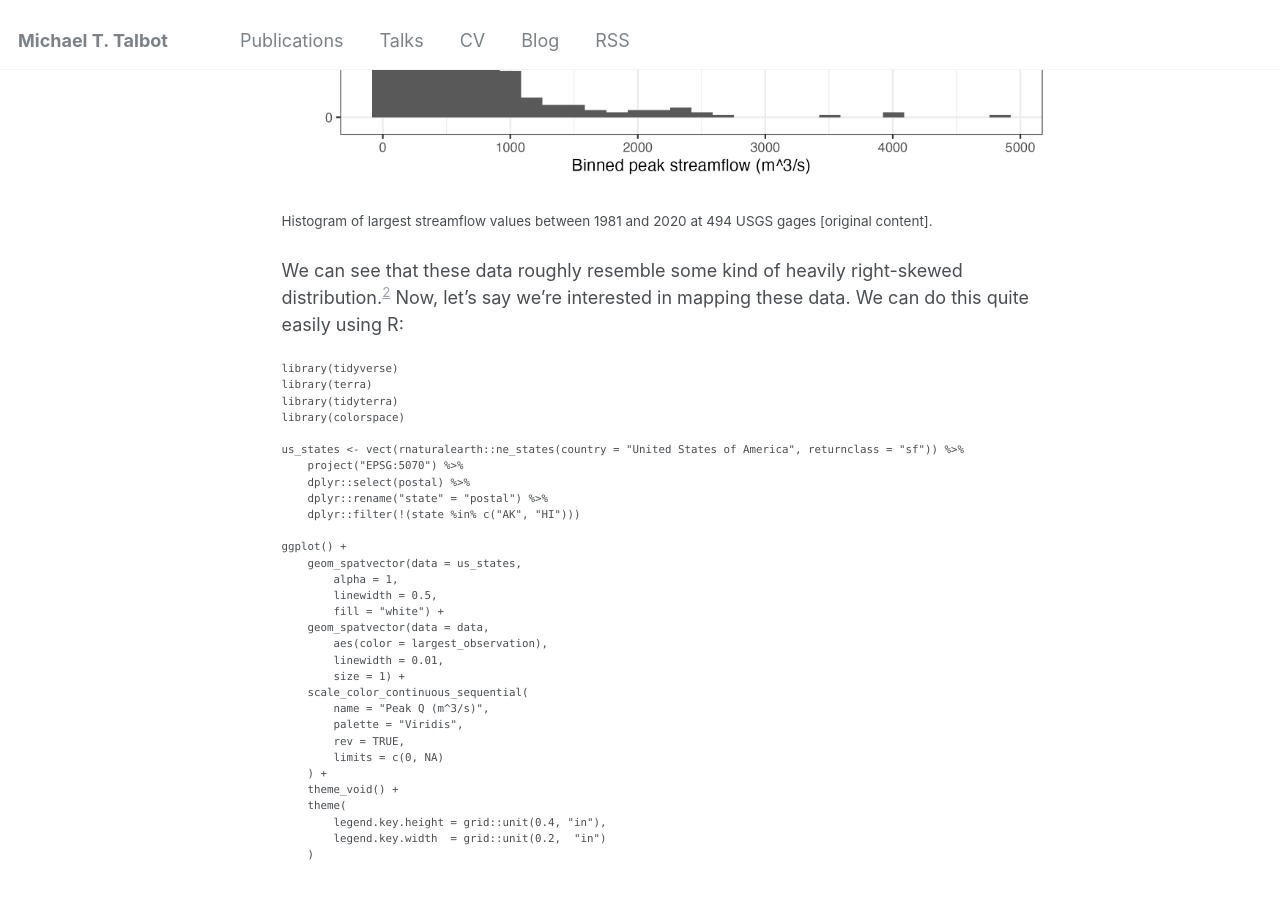
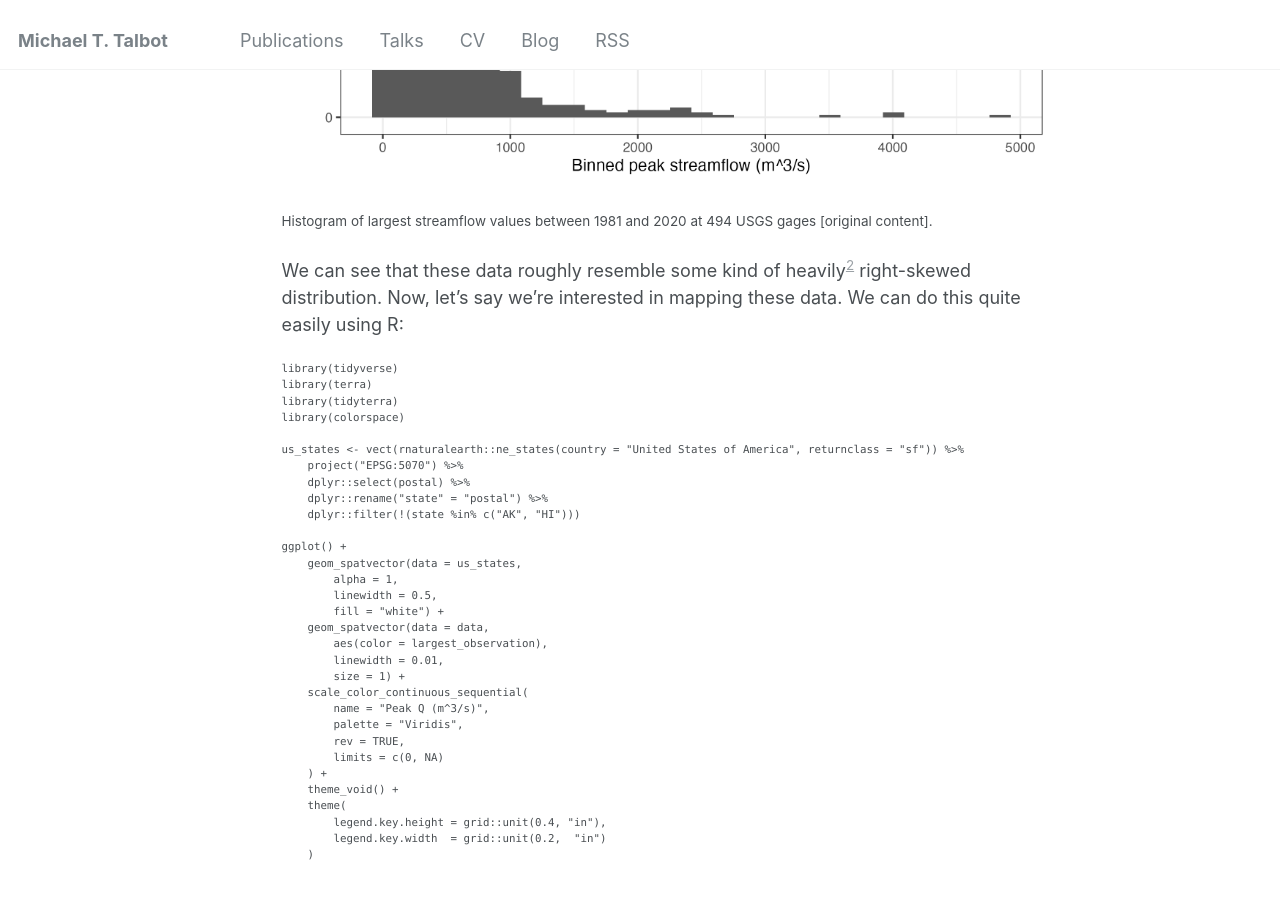
Before and after one commit to realmiketalbot/realmiketalbot.github.io, a Jekyll site: the page built from _posts/2026-01-21-out-of-bounds-on-purpose-legendry.md, in a window 1280 px wide and 900 px high, scrolled down 1057 px. Built offline with Jekyll 4.4.1, drawn with Linux system fonts in a browser that asks for light colours; comment, search, counter and statistics services are not loaded.

Commit message:
Minor revision

```diff
--- a/_posts/2026-01-21-out-of-bounds-on-purpose-legendry.md
+++ b/_posts/2026-01-21-out-of-bounds-on-purpose-legendry.md
@@ -22,7 +22,7 @@ Let's look at some streamflow data. Without getting into details (because they a
 
 <small>Histogram of largest streamflow values between 1981 and 2020 at 494 USGS gages [original content].</small>
 
-We can see that these data roughly resemble some kind of heavily right-skewed distribution.[^2] Now, let's say we're interested in mapping these data. We can do this quite easily using R:
+We can see that these data roughly resemble some kind of heavily[^2] right-skewed distribution. Now, let's say we're interested in mapping these data. We can do this quite easily using R:
 
 <pre style="font-size: 0.6em;">
 library(tidyverse)
```
